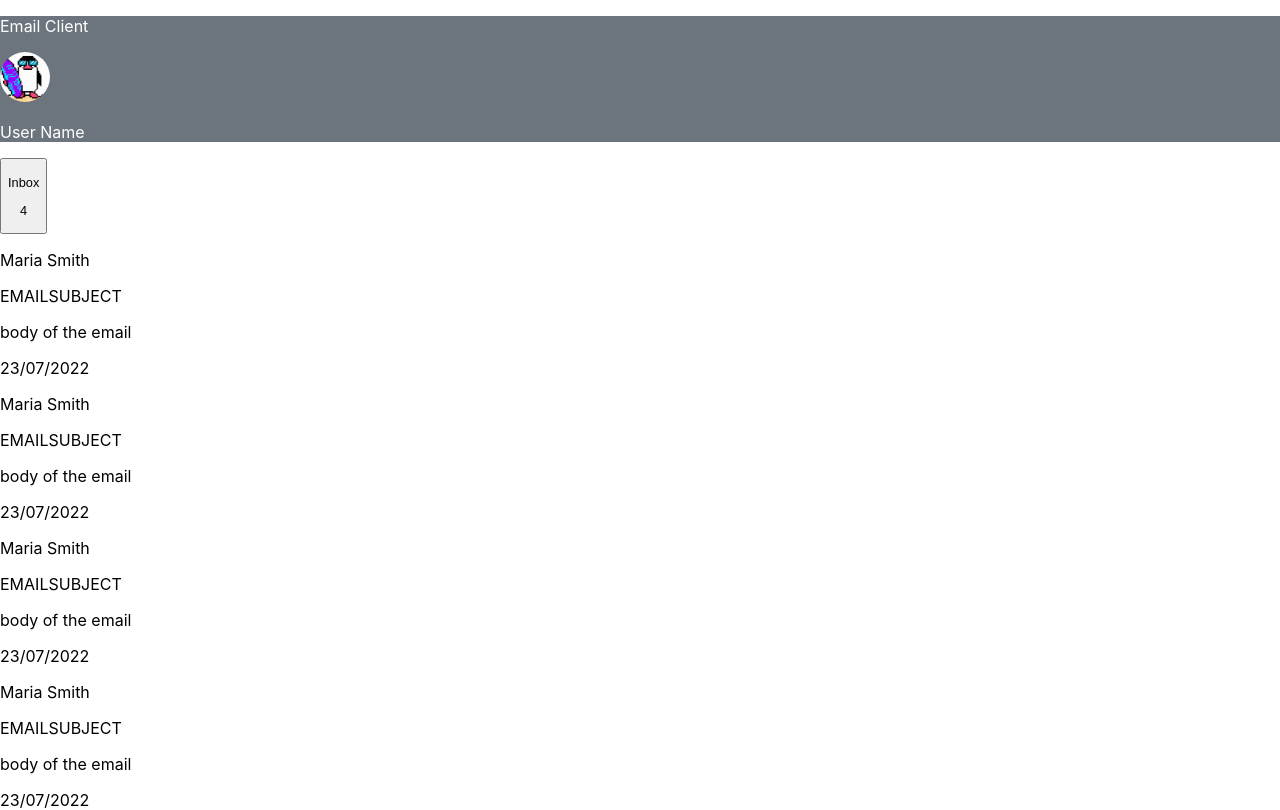
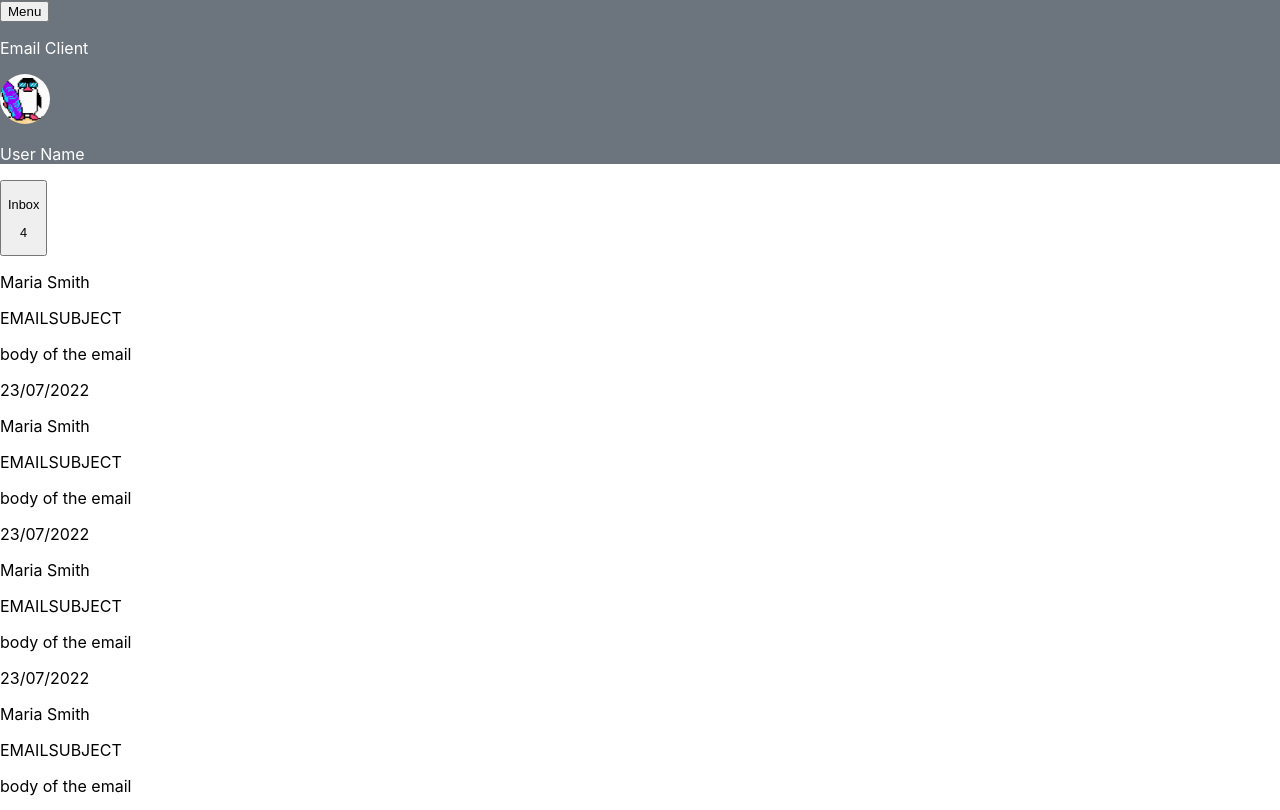
Before and after one commit to iO-Academy/2022-jul-penguin-mail, a React (Create React App) app: page / in a window 1280 px wide. Shown: the top 810 px of the page. Built offline with nearby package versions, Linux system fonts and the light colour scheme; the HTML template or start-up script is replaced by a standard one.

Commit message:
added menu button and hide the sidebar while on moblie

```diff
--- a/src/App.js
+++ b/src/App.js
@@ -2,13 +2,15 @@ import './App.css';
 import DisplayEmailContainer from "./DisplayEmailComponents/DisplayEmailContainer/DisplayEmailContainer";
 import Header from './Header/Header.js'
 import SideBar from './SideBar/SideBar.js'
+import {useState} from "react"
 
 function App() {
-  return (
+    const [sidebarIsHidden, setSidebarIsHidden] = useState(true)
+    return (
     <div className="App">
-        <Header />
+        <Header setSidebarIsHidden={setSidebarIsHidden} />
         <div className={'d-flex flex-row vh-100'}>
-            <SideBar />
+            <SideBar sidebarIsHidden={sidebarIsHidden} />
             <DisplayEmailContainer />
         </div>
     </div>
--- a/src/DisplayEmailComponents/DisplayEmailContainer/DisplayEmailContainer.js
+++ b/src/DisplayEmailComponents/DisplayEmailContainer/DisplayEmailContainer.js
@@ -1,18 +1,9 @@
 import EmailCard  from "../DisplayEmailCard/EmailCard";
-// import {useState} from 'react'
 
 const DisplayEmailContainer = () => {
-        // const [email, setEmail] = useState({
-        //         "id": "539",
-        //         "name": "Nickie Rusted",
-        //         "body": "this is the email body",
-        //         "email": "nrustedey@people.com.cn",
-        //         "subject": "SDA",
-        //         "date_created": "2022-06-30 18:01:08",
-        //         "read": "1"
-        // })
+
    return (
-       <div className="DisplayEmailContainer col-4 overflow-auto">
+       <div className="DisplayEmailContainer col-sm-12 col-md-4 overflow-auto">
            <EmailCard emailCard={EmailCard} />
            <EmailCard emailCard={EmailCard} />
            <EmailCard emailCard={EmailCard} />
--- a/src/Header/Header.js
+++ b/src/Header/Header.js
@@ -1,11 +1,17 @@
 import Title from './Title/Title.js'
 import UserInfo from './UserInfo/UserInfo.js'
 import './style.css'
+import MenuButton from "./MenuButton/MenuButton";
+import {useState} from 'react'
 
 const Header = () => {
+    const [menuHidden, setMenuHidden] = useState(0)
     return (
         <div className={'headerContainer mw-100 d-flex flex-row justify-content-between'}>
-            <Title />
+            <div className={'d-flex flex-row px-3 my-auto'} >
+                <MenuButton />
+                <Title />
+            </div>
             <UserInfo />
         </div>
     )
--- /dev/null
+++ b/src/Header/MenuButton/MenuButton.js
@@ -0,0 +1,6 @@
+const MenuButton = () => {
+    return (
+            <button className={'h4 my-auto border d-sm-block d-md-none'}>Menu</button>
+    )
+}
+export default MenuButton
--- a/src/SideBar/SideBar.js
+++ b/src/SideBar/SideBar.js
@@ -1,9 +1,10 @@
 import InboxButton from './InboxButton/InboxButton'
 import './style.css'
 
-const SideBar = () => {
+const SideBar = (props) => {
     return (
-        <nav className="col-lg-1 col-md-2 col-sm-2 col-xs-6 bg-info h-100 p-0">
+
+        <nav className={(props.sidebarIsHidden ? 'd-none' : 'd-block') + " d-md-block col-xs-6 col-sm-2 col-md-2 col-lg-1 bg-info h-100% p-0"}>
             <InboxButton />
         </nav>
     )
```
